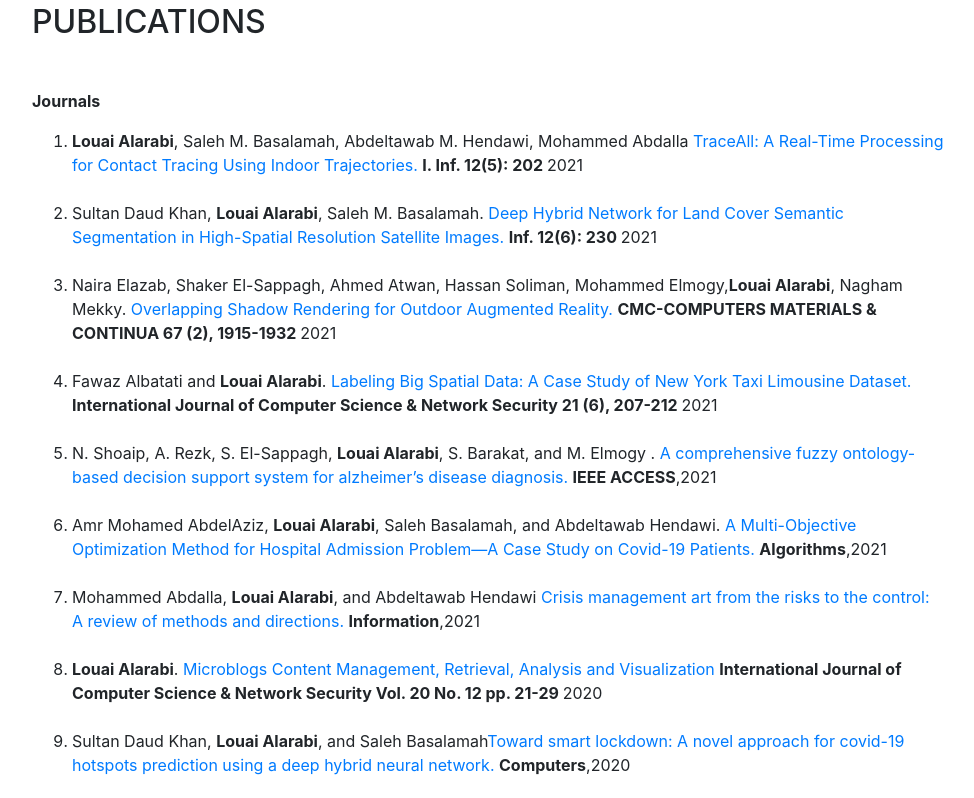
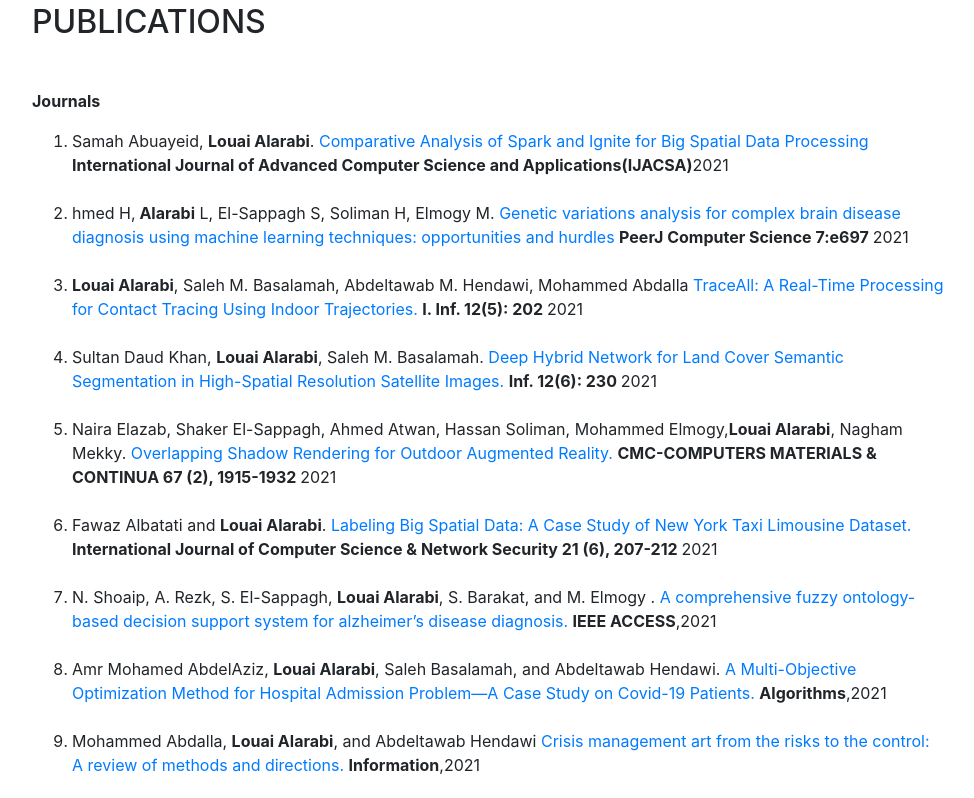
Before and after one commit to lmarabi/lmarabi.github.io, a website with bundled scripts: page index.html in a window 1280 px wide. Shown: the part 3617-4415 px from the top of the page, without its empty margins (288-1262 px from the left). Built offline with nearby package versions, Linux system fonts and the light colour scheme; a web font is replaced by a local one.

Commit message:
Update index.html
add two new publications

```diff
--- a/index.html
+++ b/index.html
@@ -258,6 +258,19 @@ Courses: CSCI-4061:Operating System, and CSCI-4707:Practice of Database Systems<
 		<p class="p3"><span class="s1"><b>Journals</b></span></p>
 		<ol class="ol1">
 
+		<li class="li3"><span class="s3"><b></b></span><span class="s4">Samah Abuayeid, <b>Louai Alarabi</b>.
+			<a href="">
+				<span class="s5">Comparative Analysis of Spark and Ignite for Big Spatial Data Processing </span></a>
+			<b>International Journal of Advanced Computer Science and Applications(IJACSA)</b>2021<br>
+		<br>
+		</span></li>
+
+		<li class="li3"><span class="s3"><b></b></span><span class="s4">hmed H,<b> Alarabi</b> L, El-Sappagh S, Soliman H, Elmogy M.
+			<a href="https://doi.org/10.7717/peerj-cs.697">
+				<span class="s5">Genetic variations analysis for complex brain disease diagnosis using machine learning techniques: opportunities and hurdles </span></a>
+			<b> PeerJ Computer Science 7:e697 </b>2021<br>
+		<br>
+		</span></li>
 
 
 		<li class="li3"><span class="s3"><b></b></span><span class="s4"><b>Louai Alarabi</b>, Saleh M. Basalamah, Abdeltawab M. Hendawi, Mohammed Abdalla
```
